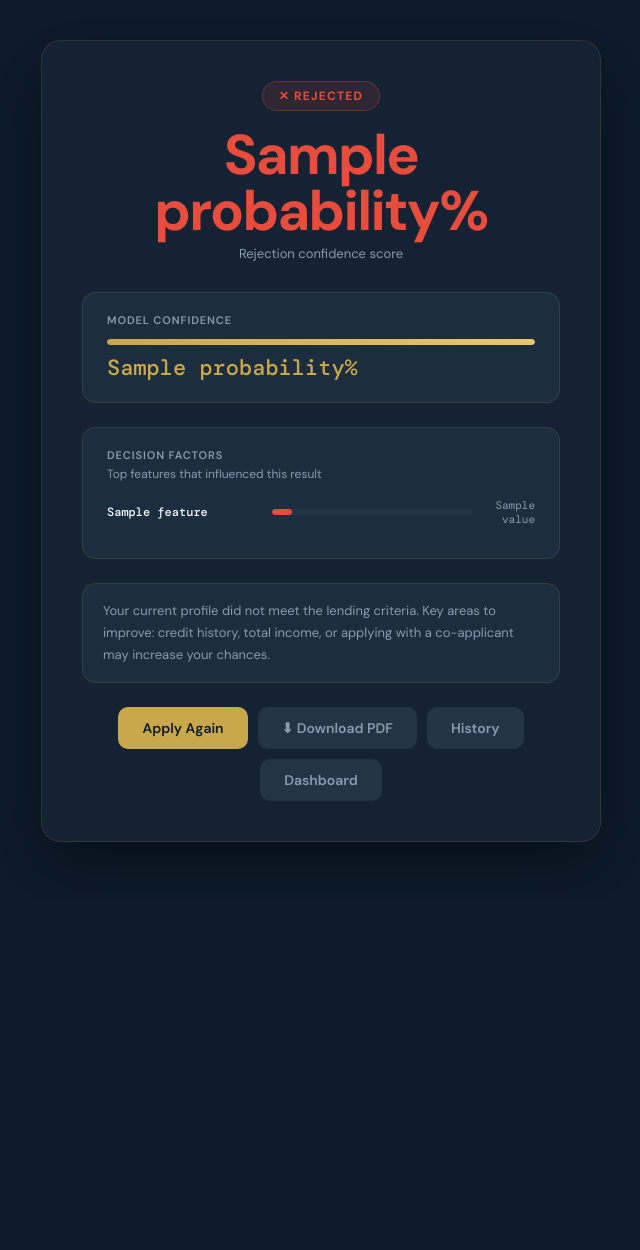
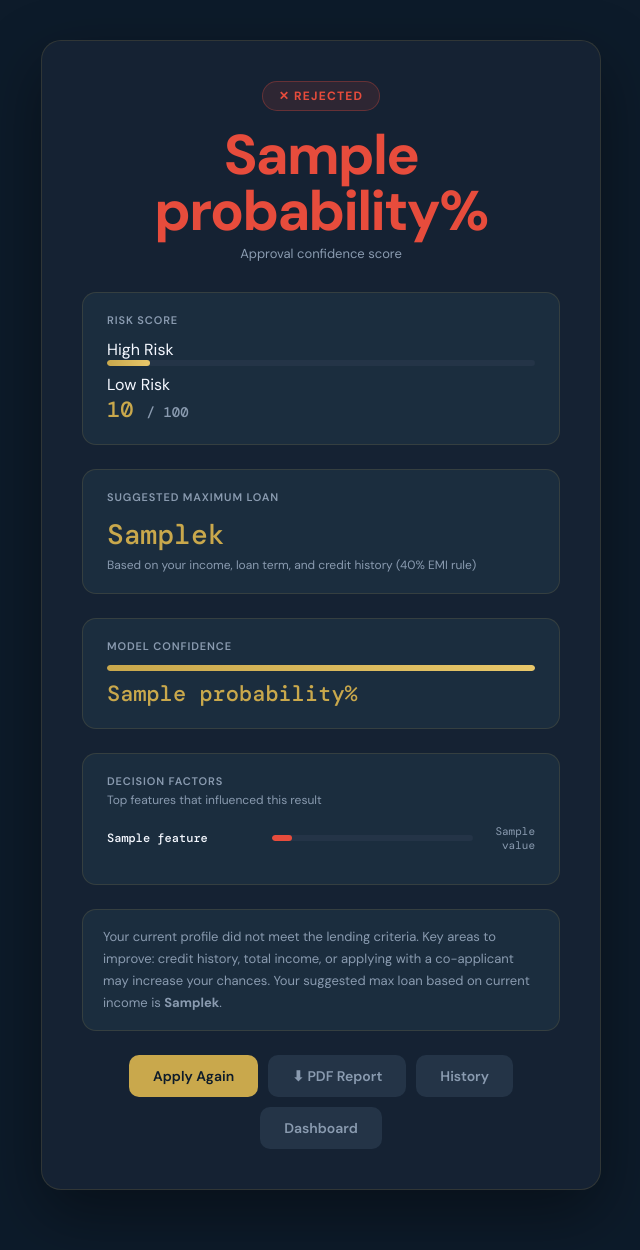
Before and after one commit to hassan-ali786/loan-approval-system, a Flask app: template templates/result.html in a window 1280 px wide. Shown: the part 70-1320 px from the top of the page, without its empty margins (319-959 px from the left). Before the commit the page ends 917 px from the top, so only its background shows below. Run offline with Flask 3, Linux system fonts and the light colour scheme; the template is opened without the code that fills it: most values are stand-ins (such as "Sample title", 1, 10 or a date in 2020); parts of the project's set-up code (start-up, migrations or seed data) failed here and were passed over.

Commit message:
show risk score (0-100) and max loan suggestion on result page

```diff
--- a/templates/result.html
+++ b/templates/result.html
@@ -19,28 +19,53 @@
     </div>
 </nav>
 
-
 <div class="container">
     <div class="card result-card">
 
+        <!-- Decision Badge & Score -->
         {% if result == "Approved" %}
             <div class="result-badge badge-approved">✓ Approved</div>
             <div class="result-amount approved">{{ probability }}%</div>
-            <div class="result-label">Approval confidence score</div>
         {% else %}
             <div class="result-badge badge-rejected">✕ Rejected</div>
             <div class="result-amount rejected">{{ probability }}%</div>
-            <div class="result-label">Rejection confidence score</div>
         {% endif %}
+        <div class="result-label">Approval confidence score</div>
 
-        <div class="confidence-wrap">
+        <!-- Risk Score -->
+        <div class="confidence-wrap" style="margin-top:20px;">
+            <div class="confidence-title">Risk Score</div>
+            <div class="risk-score-row">
+                <span class="risk-label">High Risk</span>
+                <div class="confidence-bar-wrap" style="flex:1;">
+                    <div class="confidence-bar" style="width:{{ risk_score }}%"></div>
+                </div>
+                <span class="risk-label">Low Risk</span>
+            </div>
+            <div class="confidence-pct">{{ risk_score }} <span style="font-size:14px;color:var(--muted)">/ 100</span></div>
+        </div>
+
+        <!-- Max Loan Suggestion -->
+        <div class="confidence-wrap" style="margin-top:14px; text-align:left;">
+            <div class="confidence-title">Suggested Maximum Loan</div>
+            <div style="font-family:'DM Mono',monospace; font-size:28px; font-weight:500; color:var(--gold); margin-top:6px;">
+                {{ max_loan }}k
+            </div>
+            <div style="font-size:12px; color:var(--muted); margin-top:4px;">
+                Based on your income, loan term, and credit history (40% EMI rule)
+            </div>
+        </div>
+
+        <!-- Confidence Bar -->
+        <div class="confidence-wrap" style="margin-top:14px;">
             <div class="confidence-title">Model Confidence</div>
             <div class="confidence-bar-wrap">
-                <div class="confidence-bar" style="width: {{ probability }}%"></div>
+                <div class="confidence-bar" style="width:{{ probability }}%"></div>
             </div>
             <div class="confidence-pct">{{ probability }}%</div>
         </div>
 
+        <!-- SHAP Factors -->
         <div class="shap-section">
             <div class="shap-title">Decision Factors</div>
             <div class="shap-subtitle">Top features that influenced this result</div>
@@ -49,30 +74,33 @@
                 <span class="shap-name">{{ f.feature }}</span>
                 <div class="shap-bar-wrap">
                     <div class="shap-bar {% if f.value > 0 %}shap-pos{% else %}shap-neg{% endif %}"
-                         style="width: {{ f.width }}%"></div>
+                         style="width:{{ f.width }}%"></div>
                 </div>
                 <span class="shap-val">{{ f.value }}</span>
             </div>
             {% endfor %}
         </div>
 
+        <!-- Result Note -->
         <div class="result-note">
             {% if result == "Approved" %}
             Your application profile meets the lending criteria. A bank representative may contact you for document verification before final approval.
             {% else %}
-            Your current profile did not meet the lending criteria. Key areas to improve: credit history, total income, or applying with a co-applicant may increase your chances.
+            Your current profile did not meet the lending criteria. Key areas to improve: credit history, total income, or applying with a co-applicant may increase your chances. Your suggested max loan based on current income is <strong>{{ max_loan }}k</strong>.
             {% endif %}
         </div>
 
+        <!-- Actions -->
         <div class="result-actions">
             <a href="/" class="btn btn-primary">Apply Again</a>
-            <a href="/download-report" class="btn btn-ghost">⬇ Download PDF</a>
+            <a href="/download-report" class="btn btn-ghost">⬇ PDF Report</a>
             <a href="/history" class="btn btn-ghost">History</a>
             <a href="/dashboard" class="btn btn-ghost">Dashboard</a>
         </div>
 
     </div>
 </div>
-<script src="/static/js/theme.js"></script>
+
+<script src="{{ url_for('static', filename='js/theme.js') }}"></script>
 </body>
 </html>
```
